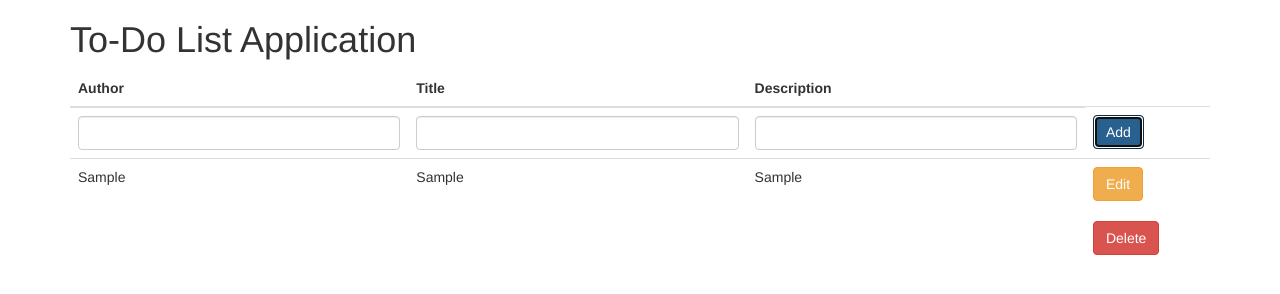
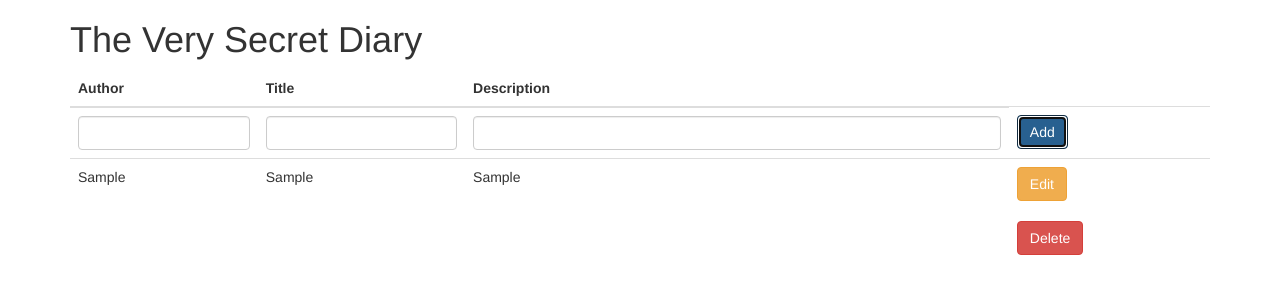
Before and after one commit to KiranRiddle7/The-Very-Secret-Diary, a plain HTML site: page index.html in a window 1280 px wide. Both pictures are taken after typing "Sample", "Sample", "Sample" into the empty fields and a click on the button "Add". Drawn offline with Linux system fonts and the light colour scheme.

Commit message:
Minor Changes/Fixes

```diff
--- a/index.html
+++ b/index.html
@@ -4,11 +4,11 @@
 
      <link rel="stylesheet" type="text/css" href="bower_components\bootstrap\dist\css\bootstrap.css">
 
-	<title>To-Do List Application</title>
+	<title>The Very Secret Diary</title>
 </head>
 <body>
 <div class="container">
-<h1> To-Do List Application</h1>
+<h1> The Very Secret Diary</h1>
 
 <table class="table">
 	<thead>
@@ -20,8 +20,8 @@
 		</tr>
 
 		<tr>
-			<td><input class="form-control author-input"></td>
-			<td><input class="form-control title-input"></td>
+			<td><input class="form-control author-input" maxlength="15" size="2"></td>
+			<td><input class="form-control title-input" maxlength="20" size="3"></td>
 			<td><input class="form-control description-input"></td>
 			<td><button class="btn btn-primary add-note">Add</button></td>
 		</tr>
--- a/js/script.js
+++ b/js/script.js
@@ -1,6 +1,6 @@
 // Backbone Model
 
-var Blog = Backbone.Model.extend({
+var Note = Backbone.Model.extend({
 	defaults: {
 		author: '',
 		title: '',
@@ -11,17 +11,17 @@ var Blog = Backbone.Model.extend({
 
 // Backbone Collection
 
-var Blogs = Backbone.Collection.extend({});
+var Notes = Backbone.Collection.extend({});
 
-// instantiate two blogs
+// instantiate two notes
 /*
-var blog1 = new Blog({
+var note1 = new Note({
 	author: 'Kiran',
 	title: 'Test',
 	description: 'Hello'
 });
 
-var blog2 = new Blog({
+var note2 = new Note({
 	author: 'Kiran',
 	 title: 'Test2',
 	 description: 'World'
@@ -30,13 +30,13 @@ var blog2 = new Blog({
 
 // instantiate a Collection
 
-var blogs = new Blogs([]);
+var notes = new Notes([]);
 
-// Backbone View for one blog
+// Backbone View for one note
 
-var BlogView = Backbone.View.extend({
+var NoteView = Backbone.View.extend({
 
- model: new Blog(),
+ model: new Note(),
  tagName: 'tr',
  initialize: function () {
    this.template = _.template($('.notes-list-template').html());
@@ -49,11 +49,11 @@ var BlogView = Backbone.View.extend({
 
 });
 
-// Backbone View for all blog
+// Backbone View for all note
 
-var BlogsView = Backbone.View.extend({
+var NotesView = Backbone.View.extend({
 
-model: blogs,
+model: notes,
 el: $('.notes-list'),
 initialize: function() {
 	this.model.on('add', this.render, this);
@@ -62,19 +62,19 @@ initialize: function() {
 render: function() {
 		var self = this;
 		this.$el.html('');
-		_.each(this.model.toArray(), function(blog) {
-			self.$el.append((new BlogView({model: blog})).render().$el);
+		_.each(this.model.toArray(), function(note) {
+			self.$el.append((new NoteView({model: note})).render().$el);
 		});
 		return this;
 	}
 
 });
 
-var blogsView = new BlogsView();
+var notesView = new NotesView();
 
 $(document).ready(function() {
 	$('.add-note').on('click', function() {
-		var blog = new Blog({
+		var note = new Note({
 			author: $('.author-input').val(),
 			title: $('.title-input').val(),
 			description: $('.description-input').val()
@@ -82,7 +82,7 @@ $(document).ready(function() {
 		$('.author-input').val('');
 		$('.title-input').val('');
 		$('.description-input').val('');
-		console.log(blog.toJSON());
-		blogs.add(blog);
+		console.log(note.toJSON());
+		notes.add(note);
 	})
 })
```
